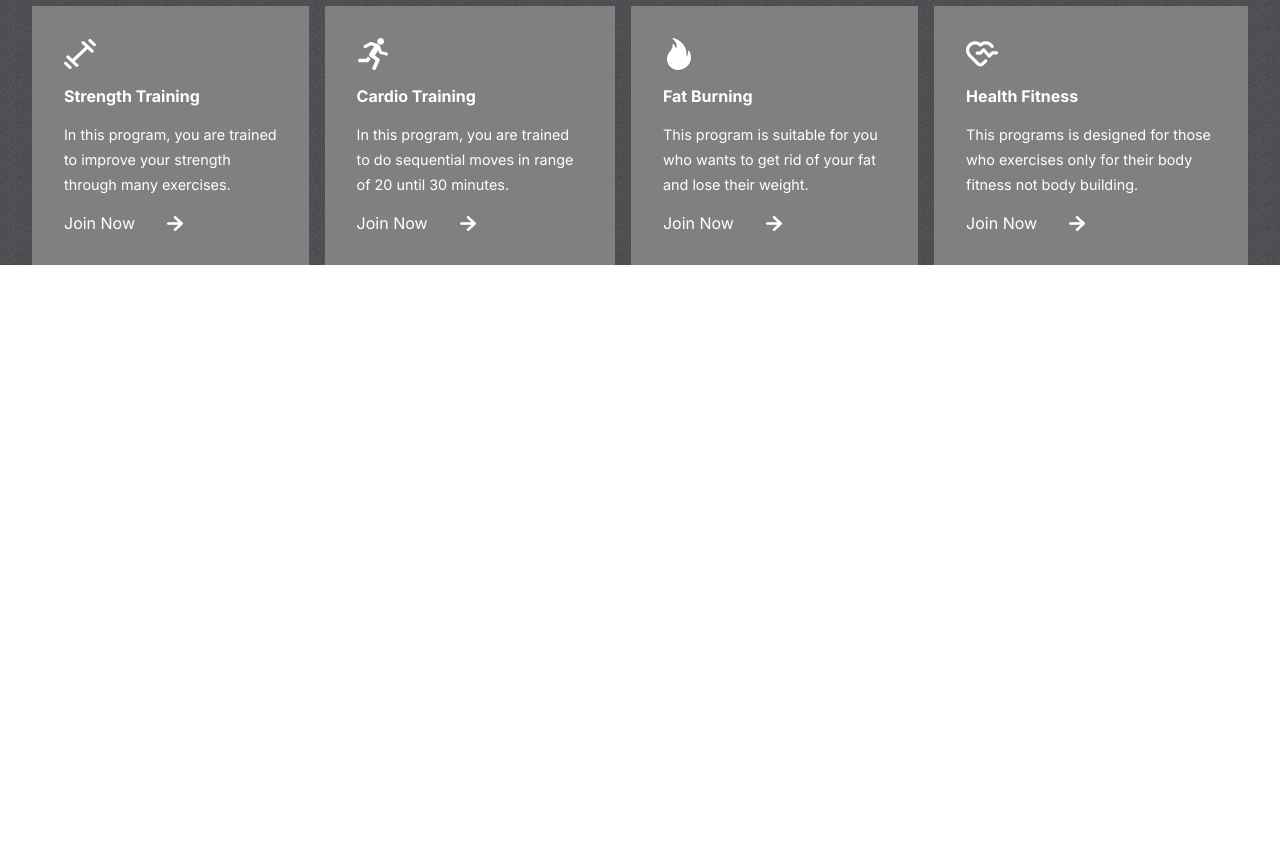
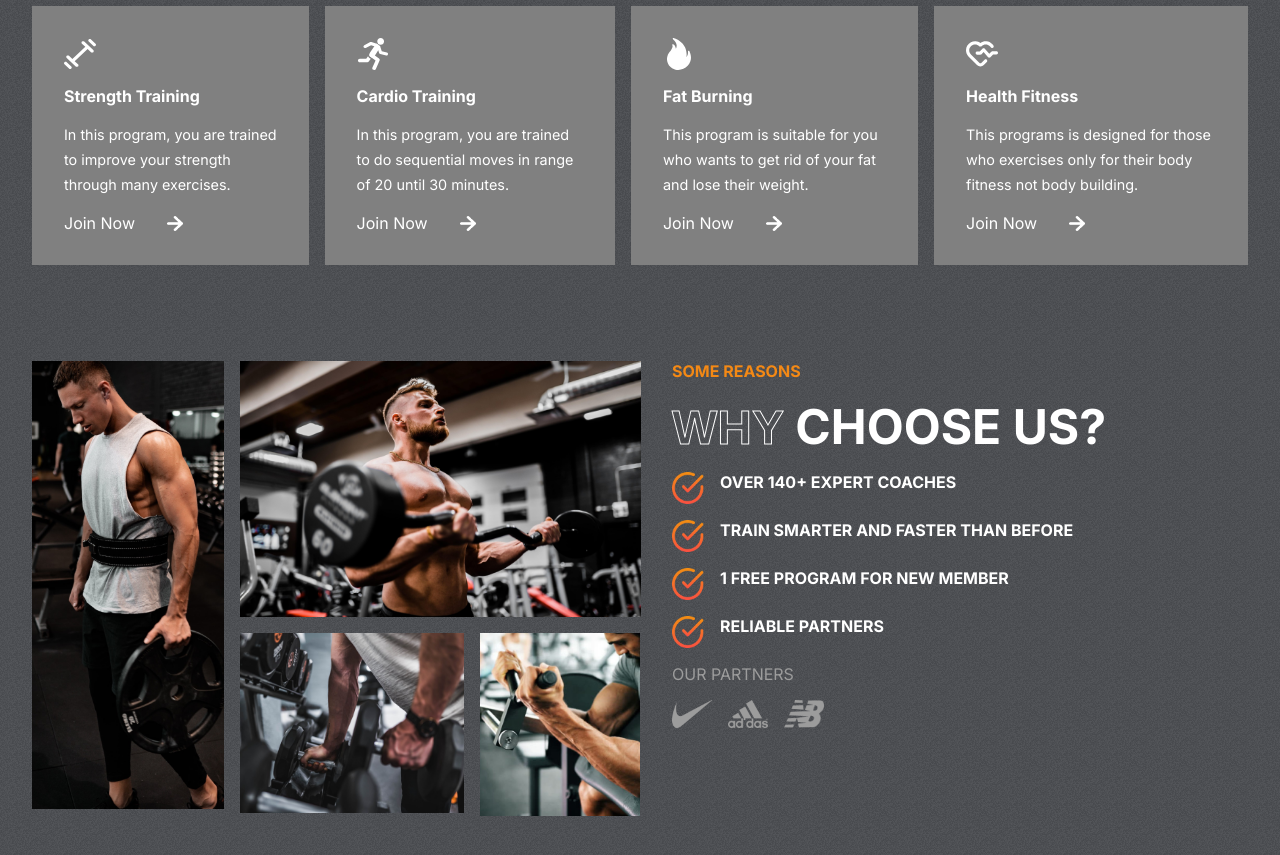
Before and after one commit to drakata27/react-fit-club, a React (Create React App) app: page / in a window 1280 px wide. Shown: the part 907-1762 px from the top of the page. Before the commit the page ends 1172 px from the top, so only its background shows below. Built offline with nearby package versions, Linux system fonts and the light colour scheme.

Commit message:
Finished Reasons component

```diff
--- a/src/App.js
+++ b/src/App.js
@@ -1,12 +1,14 @@
 import './App.css';
 import Hero from './components/Hero/Hero';
 import Programs from './components/Programs/Programs';
+import Reasons from './components/Reasons/Reasons';
 
 function App() {
   return (
     <div className="App">
         <Hero />
         <Programs />
+        <Reasons />
     </div>
   );
 }
--- /dev/null
+++ b/src/components/Reasons/Reasons.css
@@ -0,0 +1,82 @@
+.Reasons{
+    padding: 0 2rem;
+    display: flex;
+    gap: 2rem;
+}
+
+.left-r {
+    flex: 1 1;
+    display: grid;
+    grid-template-columns: repeat(3, 1fr);
+    gap: 1rem;
+    grid-auto-rows: 1fr;
+}
+
+.left-r>img{
+    object-fit: cover;
+}
+
+.left-r>:nth-child(1) {
+    width: 12rem;
+    grid-row: 1/3;
+    height: 28rem;
+}
+
+.left-r>:nth-child(2) {
+    width: auto;
+    height: 16rem;
+    grid-column: 2/4;
+}
+
+.left-r>:nth-child(3) {
+    width: 14rem;
+    grid-column: 2/3;
+    grid-row: 2;
+}
+
+.left-r>:nth-child(4) {
+    width: 10rem;
+    grid-column: 3/4;
+    height: 11.4rem;
+}
+
+.right-r {
+    flex: 1 1;
+    text-transform: uppercase;
+    gap: 1rem;
+    display: flex;
+    flex-direction: column;
+}
+
+.right-r>span {
+    font-weight: bold;
+    color: var(--orange);
+}
+
+.right-r>div {
+    color: white;
+    font-size: 3rem;
+    font-weight: bold;
+}
+
+.details-r{
+    display: flex;
+    flex-direction: column;
+    gap: 1rem;
+}
+.details-r>div{
+    display: flex;
+    font-size: 1rem;
+    gap: 1rem;
+}
+.details-r>div>img{
+    width: 2rem;
+    height: 2rem;
+}
+.partners{
+    display: flex;
+    gap: 1rem;
+}
+.partners>img{
+    width: 2.5rem;
+}
--- /dev/null
+++ b/src/components/Reasons/Reasons.jsx
@@ -0,0 +1,68 @@
+import React from 'react'
+import './Reasons.css'
+import image1 from '../../assets/image1.png'
+import image2 from '../../assets/image2.png'
+import image3 from '../../assets/image3.png'
+import image4 from '../../assets/image4.png'
+import nb from '../../assets/nb.png'
+import adidas from '../../assets/adidas.png'
+import nike from '../../assets/nike.png'
+import tick from '../../assets/tick.png'
+
+
+const Reasons = () => {
+  return (
+    <div className="Reasons" id='reasons'>
+        <div className="left-r">
+            <img src={image1} alt="" />
+            <img src={image2} alt="" />
+            <img src={image3} alt="" />
+            <img src={image4} alt="" />
+        </div>
+        <div className="right-r">
+            <span>Some reasons</span>
+            <div>
+                <span className='stroke-text'>why</span>
+                <span> choose us?</span>
+            </div>
+
+            <div className='details-r'>
+                <div>
+                    <img src={tick} alt=""></img>
+                    <span>over 140+ expert coaches</span>
+                </div>
+
+                <div>
+                    <img src={tick} alt="" />
+                    <span>train smarter and faster than before</span>
+                </div>
+
+                <div>
+                    <img src={tick} alt="" />
+                    <span>1 free program for new member</span>
+                </div>
+
+                <div>
+                    <img src={tick} alt="" />
+                    <span>reliable partners</span>
+                </div>
+            </div>
+
+            <span style={{
+                color: 'var(--gray)',
+                fontWeight: 'normal',
+
+            }}>our partners
+            </span>
+
+            <div className="partners">
+                <img src={nike} alt="" />
+                <img src={adidas} alt="" />
+                <img src={nb} alt="" />
+            </div>
+        </div>
+    </div>
+  )
+}
+
+export default Reasons
```
